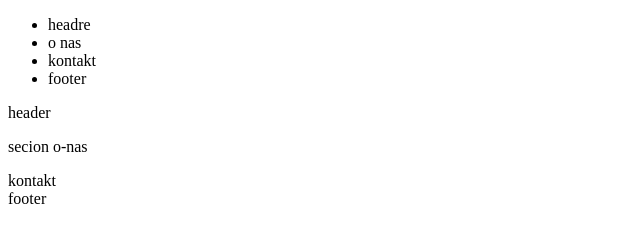
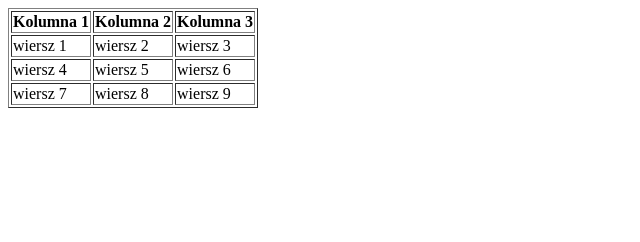
Before and after one commit to edytalis/zadania, a plain HTML site: page index.html in a window 1280 px wide. Shown: the whole page, without its empty margins (0-640 px from the left). Drawn offline with Linux system fonts and the light colour scheme.

Commit message:
Zadanie #37373

```diff
--- a/index.html
+++ b/index.html
@@ -7,21 +7,27 @@
     <title>Document</title>
 </head>
 <body>
-    <nav>
-        <ul>
-            <li>headre</li>
-            <li>o nas</li>
-            <li>kontakt</li>
-            <li>footer</li>
-        </ul>
-    </nav>
-
-    <header id="main">
-        header
-    </header>
-
-    <section id="o-nas"><p class="tekst">secion o-nas</p></section>
-    <section id="kontakt">kontakt</section>
-    <footer id="footer">footer</footer>
+    <table border="1">
+        <tr>
+            <th>Kolumna 1</th>
+            <th>Kolumna 2</th>
+            <th>Kolumna 3</th>
+        </tr>
+        <tr>
+            <td>wiersz 1</td>
+            <td>wiersz 2</td>
+            <td>wiersz 3</td>
+        </tr>
+        <tr>
+            <td>wiersz 4</td>
+            <td>wiersz 5</td>
+            <td>wiersz 6</td>
+        </tr>
+        <tr>
+            <td>wiersz 7</td>
+            <td>wiersz 8</td>
+            <td>wiersz 9</td>
+        </tr>
+    </table>
 </body>
 </html>
```
